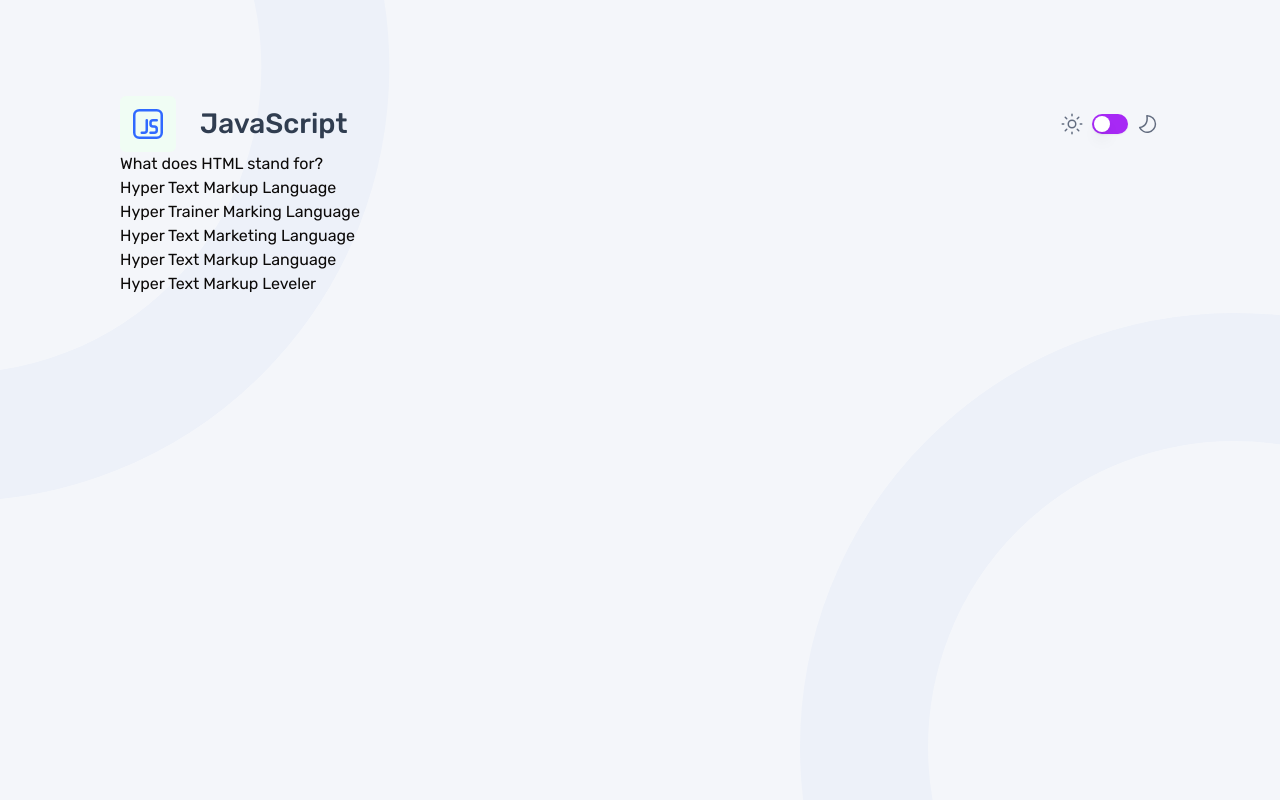
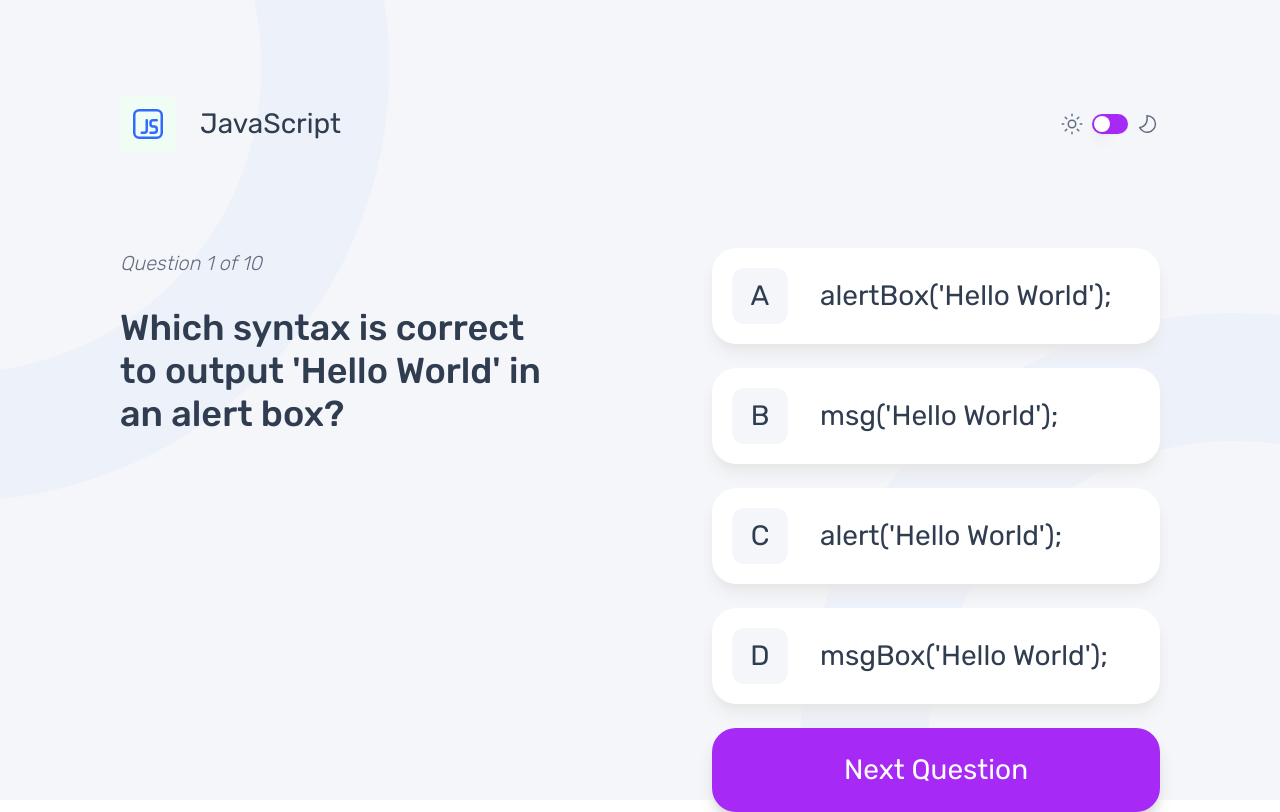
Before and after one commit to Mriganka5137/quiz-app, a Next.js app: page /javascript/1 in a window 1280 px wide. Built offline with nearby package versions, Linux system fonts and the light colour scheme.

Commit message:
Add QuestionCard component and update page components

```diff
--- a/app/(quiz)/accessibility/[id]/page.tsx
+++ b/app/(quiz)/accessibility/[id]/page.tsx
@@ -1,3 +1,4 @@
+import QuestionCard from "@/components/shared/QuestionCard";
 import { data } from "@/lib/constant";
 import React from "react";
 interface AccessibilityPageProps {
@@ -11,14 +12,13 @@ const AccessibilityPage = ({ params: { id } }: AccessibilityPageProps) => {
   const answer = questions[parseInt(id) - 1].answer;
   const options = questions[parseInt(id) - 1].options;
   return (
-    <div>
-      <div>{question}</div>
-      <div>{answer}</div>
-      <div>
-        {options.map((option, index) => (
-          <div key={index}>{option}</div>
-        ))}
-      </div>
+    <div className=" mt-24">
+      <QuestionCard
+        question={question}
+        options={options}
+        id={id}
+        title="accessibility"
+      />
     </div>
   );
 };
--- a/app/(quiz)/css/[id]/page.tsx
+++ b/app/(quiz)/css/[id]/page.tsx
@@ -1,7 +1,21 @@
+import QuestionCard from "@/components/shared/QuestionCard";
+import { data } from "@/lib/constant";
 import React from "react";
-
-const CSSPage = () => {
-  return <div>CSSPage</div>;
+interface AccessibilityPageProps {
+  params: {
+    id: string;
+  };
+}
+const CSSPage = ({ params: { id } }: AccessibilityPageProps) => {
+  const questions = data[1].questions;
+  const question = questions[parseInt(id) - 1].question;
+  const answer = questions[parseInt(id) - 1].answer;
+  const options = questions[parseInt(id) - 1].options;
+  return (
+    <div className=" mt-24">
+      <QuestionCard title="css" question={question} options={options} id={id} />
+    </div>
+  );
 };
 
 export default CSSPage;
--- a/app/(quiz)/html/[id]/page.tsx
+++ b/app/(quiz)/html/[id]/page.tsx
@@ -1,4 +1,6 @@
+import QuestionCard from "@/components/shared/QuestionCard";
 import { data } from "@/lib/constant";
+import Link from "next/link";
 import React from "react";
 interface HTMLPageProps {
   params: {
@@ -12,14 +14,13 @@ const HTMLPage = ({ params: { id } }: HTMLPageProps) => {
   const answer = questions[parseInt(id) - 1].answer;
   const options = questions[parseInt(id) - 1].options;
   return (
-    <div>
-      <div>{question}</div>
-      <div>{answer}</div>
-      <div>
-        {options.map((option, index) => (
-          <div key={index}>{option}</div>
-        ))}
-      </div>
+    <div className=" mt-24">
+      <QuestionCard
+        title="html"
+        question={question}
+        options={options}
+        id={id}
+      />
     </div>
   );
 };
--- a/app/(quiz)/javascript/[id]/page.tsx
+++ b/app/(quiz)/javascript/[id]/page.tsx
@@ -1,3 +1,4 @@
+import QuestionCard from "@/components/shared/QuestionCard";
 import { data } from "@/lib/constant";
 import React from "react";
 interface JavaScriptPageProps {
@@ -7,19 +8,18 @@ interface JavaScriptPageProps {
 }
 
 const JavaScriptPage = ({ params: { id } }: JavaScriptPageProps) => {
-  const questions = data[0].questions;
+  const questions = data[2].questions;
   const question = questions[parseInt(id) - 1].question;
   const answer = questions[parseInt(id) - 1].answer;
   const options = questions[parseInt(id) - 1].options;
   return (
-    <div>
-      <div>{question}</div>
-      <div>{answer}</div>
-      <div>
-        {options.map((option, index) => (
-          <div key={index}>{option}</div>
-        ))}
-      </div>
+    <div className=" mt-24">
+      <QuestionCard
+        title="javascript"
+        question={question}
+        options={options}
+        id={id}
+      />
     </div>
   );
 };
--- a/app/globals.css
+++ b/app/globals.css
@@ -104,10 +104,10 @@
     @apply text-[64px] font-light leading-[100%] text-darkNavy dark:text-pureWhite max-tablet:text-[40px];
   }
   .text-heading-m {
-    @apply text-[36px] font-medium leading-[100%] text-darkNavy dark:text-pureWhite;
+    @apply text-[36px] font-medium leading-[120%] text-darkNavy dark:text-pureWhite;
   }
   .text-heading-s {
-    @apply text-[28px] font-medium leading-[100%] text-darkNavy dark:text-pureWhite max-tablet:text-[18px];
+    @apply text-[28px] font-normal leading-[100%] text-darkNavy dark:text-pureWhite max-tablet:text-[18px];
   }
   .text-body-l {
     @apply text-[20px] font-light italic leading-[150%] text-grayNavy dark:text-lightBluish max-tablet:text-[14px];
--- /dev/null
+++ b/components/shared/QuestionCard.tsx
@@ -0,0 +1,52 @@
+import Link from "next/link";
+import { title } from "process";
+import React from "react";
+interface QuestionCardProps {
+  id: string;
+  question: string;
+  options: string[];
+  title: string;
+}
+
+type OptionMapping = { [index: number]: string };
+
+const optionMapping: OptionMapping = {
+  0: "A",
+  1: "B",
+  2: "C",
+  3: "D",
+};
+
+const QuestionCard = ({ id, question, options, title }: QuestionCardProps) => {
+  return (
+    <div className=" flex justify-between gap-36">
+      <div className="w-1/2">
+        <p className=" text-body-l mb-7">Question {id} of 10</p>
+        <h2 className=" text-heading-m">{question}</h2>
+      </div>
+      <div className=" flex flex-col w-1/2 gap-6">
+        {options.map((option, index) => (
+          <div
+            key={index}
+            className="flex gap-8 bg-pureWhite px-5 py-5 rounded-3xl dark:bg-navyCustom items-center  shadow-lg  dark:shadow-none shadow-neutral-200"
+          >
+            <div className=" w-14 h-14 bg-lightGray p-3 flex items-center justify-center rounded-xl ">
+              <h3 className=" text-heading-s dark:text-grayNavy">
+                {optionMapping[index]}
+              </h3>
+            </div>
+            <h3 className=" text-heading-s">{option}</h3>
+          </div>
+        ))}
+        <Link
+          href={`/${title}/${parseInt(id) + 1}`}
+          className="flex bg-purpleCustom px-5 py-7 rounded-3xl  items-center  shadow-lg  dark:shadow-neutral-100/10 shadow-neutral-300  text-heading-s text-pureWhite justify-center"
+        >
+          Next Question
+        </Link>
+      </div>
+    </div>
+  );
+};
+
+export default QuestionCard;
```
